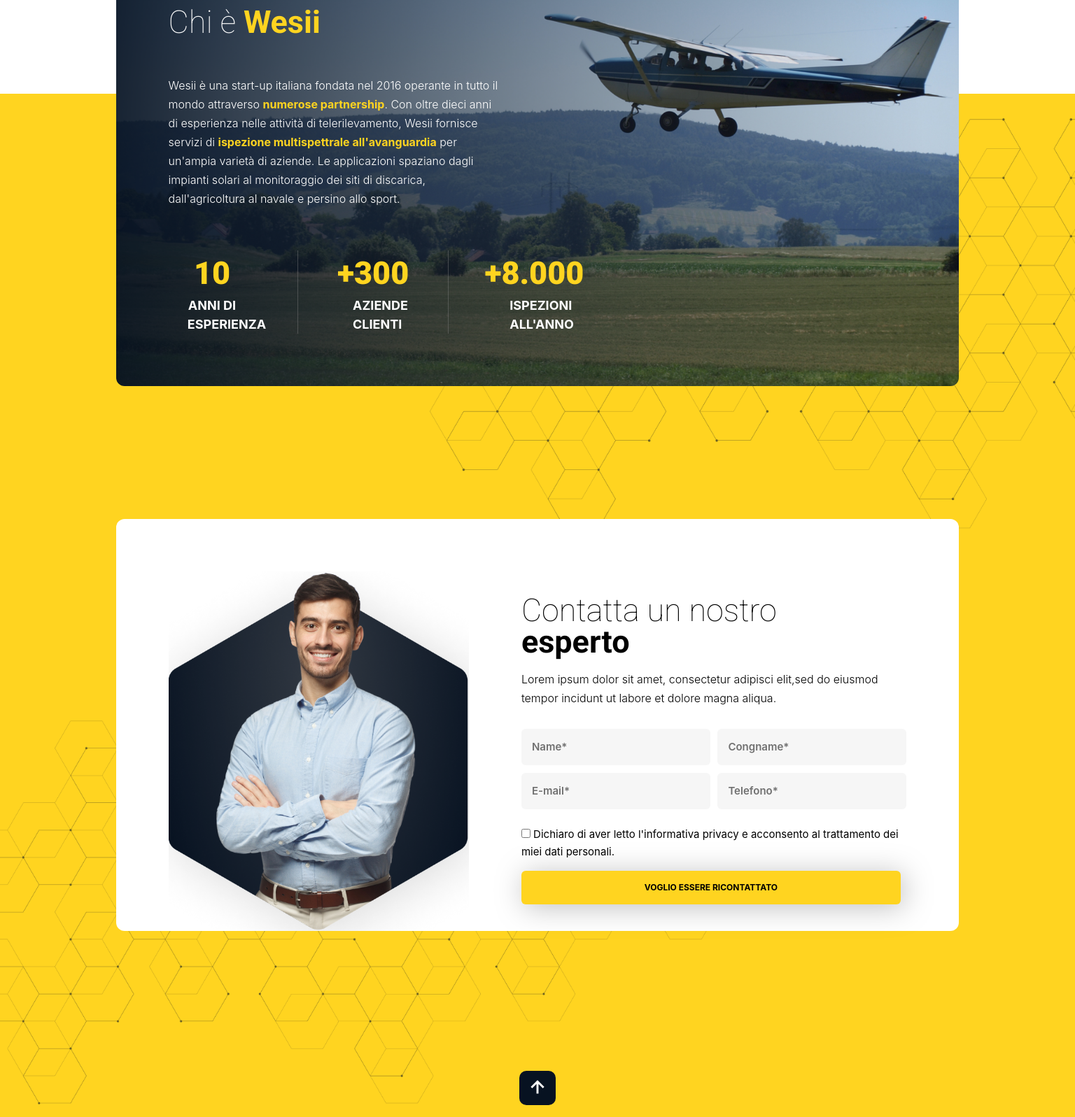
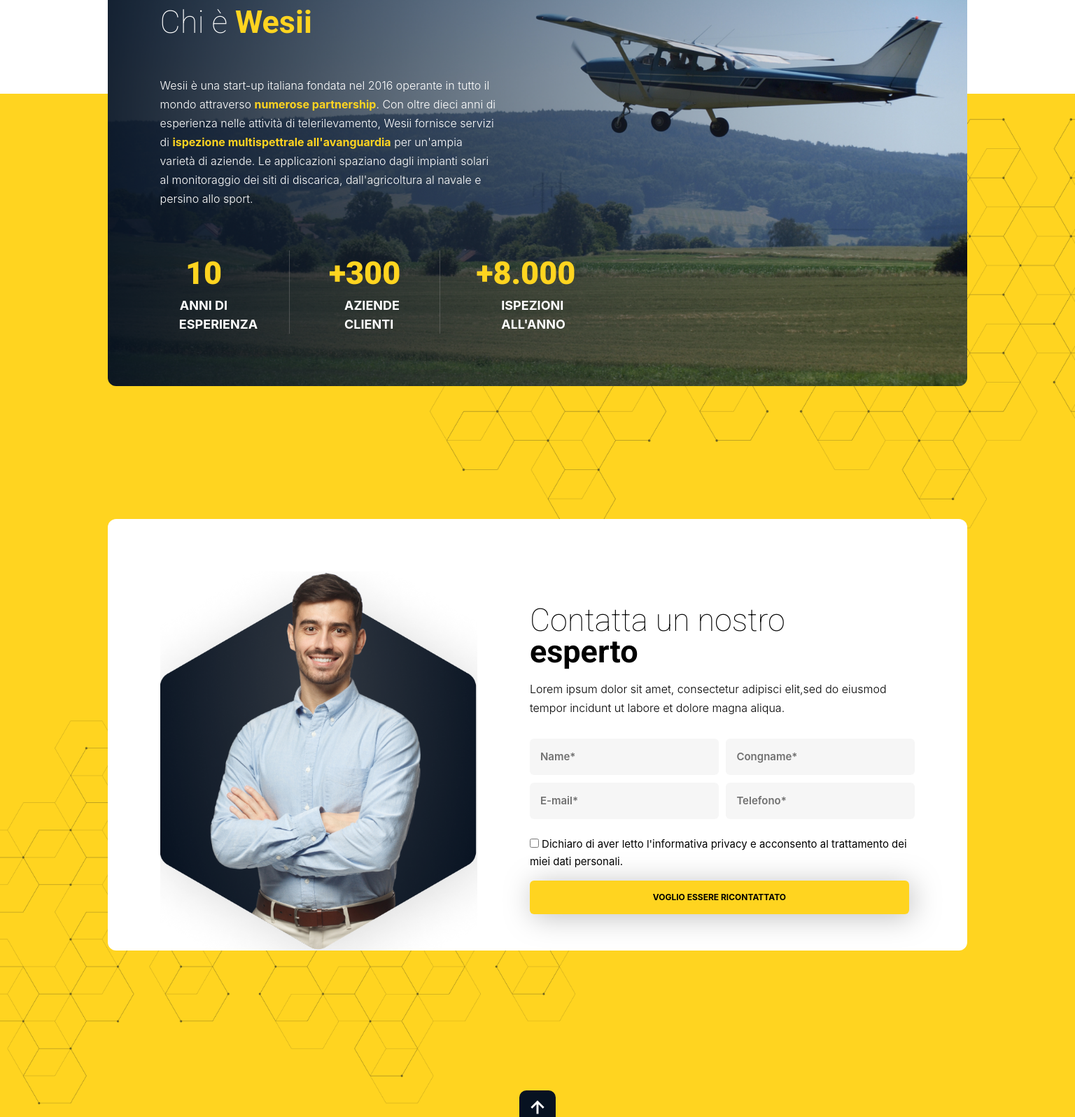
Before and after one commit to nevatha25/Wesii, a React (Create React App) app in the folder wesii-website/website/: page / in a window 1536 px wide. Shown: the part 1940-3537 px from the top of the page at 70% size. Built offline with nearby package versions, Linux system fonts and the light colour scheme.

Commit message:
new commit

```diff
--- a/wesii-website/website/src/Components/Arrivando.scss
+++ b/wesii-website/website/src/Components/Arrivando.scss
@@ -93,7 +93,6 @@
                     input{
                         background-color: white;
                         border-radius: 5px;
-                        // padding: 1.4rem 3rem .5rem .4rem;
                         border: none;
                         font-weight: 700;
                         padding: 1.8rem .5rem 1rem;
--- a/wesii-website/website/src/Components/Contatta.scss
+++ b/wesii-website/website/src/Components/Contatta.scss
@@ -4,6 +4,10 @@
     position: relative;
     @media(min-width:1201px){
         padding: 0 1rem;
+    }
+    @media(min-width:1400px){
+        padding: unset;
+
     }
     .contatto-section{
         position: relative;
--- a/wesii-website/website/src/Components/Wesii.scss
+++ b/wesii-website/website/src/Components/Wesii.scss
@@ -4,6 +4,10 @@
     background-color: rgba(255, 212, 32, 1);
     @media(min-width:1201px){
         padding: 4rem 1rem;
+    }
+    @media(min-width:1400px){
+        padding: 4rem 0;
+
     }
     .wesii-section{
         border-radius: 12px;
```
